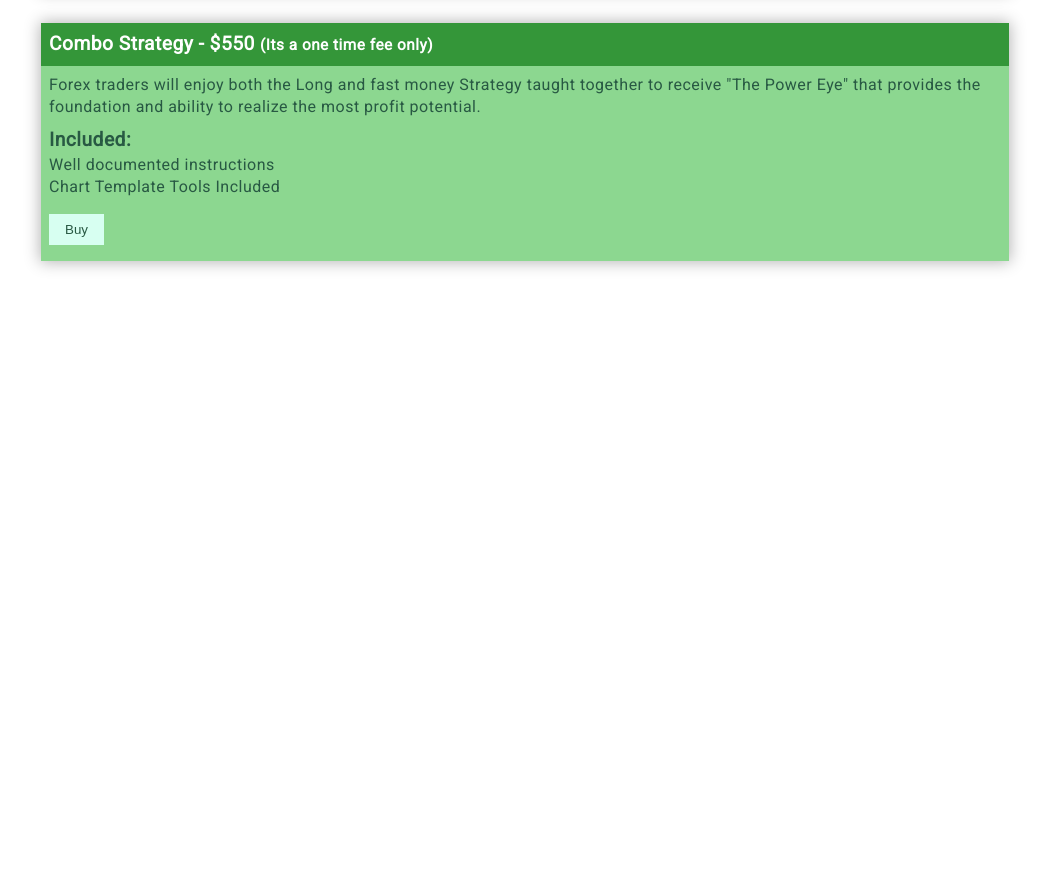
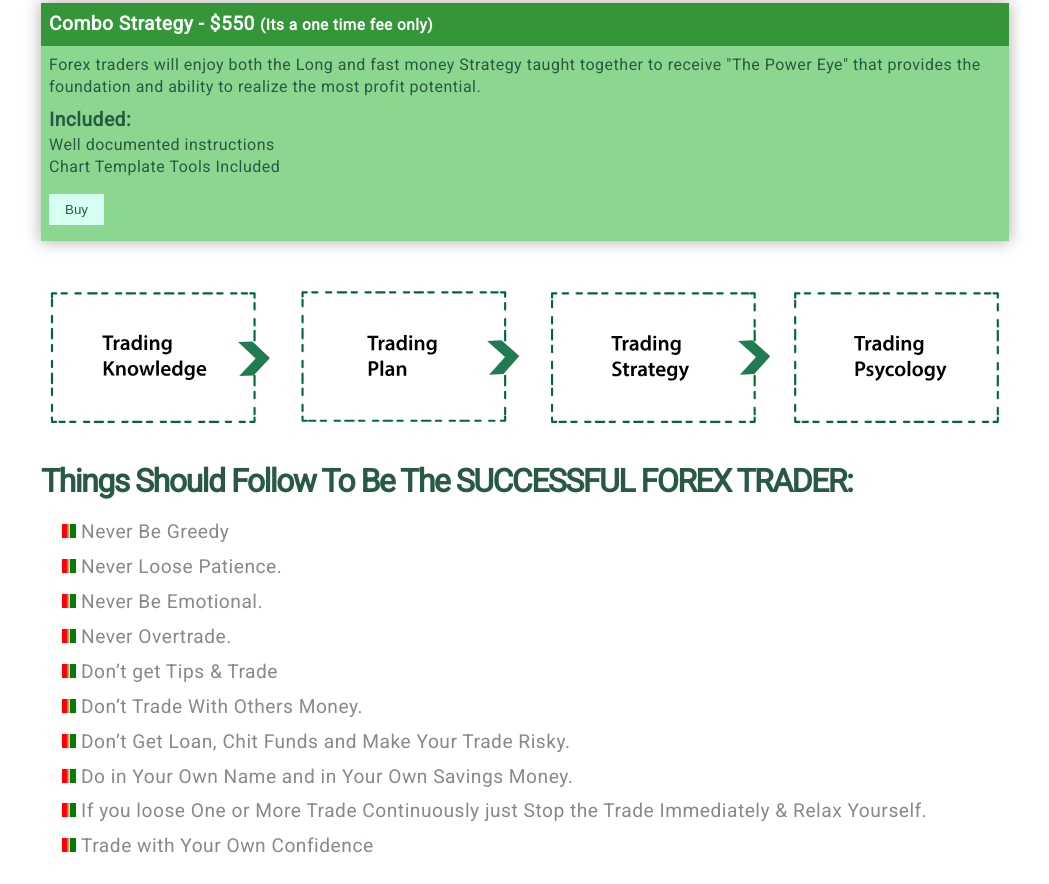
Before and after one commit to ArunHub/arunhub.github.io, a plain HTML site: page veltrade/index.html in a window 1280 px wide. Shown: the part 2184-3068 px from the top of the page, without its empty margins (115-1164 px from the left). Before the commit the page ends 2493 px from the top, so only its background shows below. Drawn offline with Linux system fonts and the light colour scheme.

Commit message:
svg added and css works

```diff
--- a/veltrade/index.html
+++ b/veltrade/index.html
@@ -106,10 +106,9 @@
          <p>We focus on teaching our clients individually and makes professional trader in financial markets, and the world’s largest banks techniques to assure a profitable trading journey.</p>
          <p>Trading is a business that is needed in the development of self-control skills, money management skills and analytical skills.</p>
     </div>
-  <div class="col col-2">
-    <blockquote>VelTrade finally make you an professional trader in Financial Markets.</blockquote>
-  </div>
  </div>
+
+ <blockquote>VelTrade finally make you an professional trader in Financial Markets.</blockquote>
     <h4>Managed Account</h4>
   <p>Don't have time for trading? no worries we will manage your account if you choose one of our preferred broker for free.</p>
   <h4>Signal services</h4>
@@ -173,6 +172,36 @@
     </div>
   </div>
 
+  <div>
+    <img src="images/learn-forex.svg" alt="">
+  </div>
+
+  <div>
+    <h3>Things should follow to be the SUCCESSFUL FOREX TRADER:</h3>
+    <ul class="list-block">
+      <li>Never Be Greedy</li>
+      <li>Never Loose Patience.</li>
+      <li>Never Be Emotional.</li>
+      <li>Never Overtrade.</li>
+      <li>Don’t get Tips &amp; Trade</li>
+      <li>Don’t Trade With Others Money.</li>
+      <li>Don’t Get Loan, Chit Funds and Make Your Trade Risky.</li>
+      <li>Do in Your Own Name and in Your Own Savings Money.</li>
+      <li>If you loose One or More Trade Continuously just Stop the Trade Immediately &amp; Relax Yourself.</li>
+      <li>Trade with Your Own Confidence</li>
+    </ul>
+
+
+
+
+
+
+
+
+
+
+  </div>
+
 
 </div>
       </main>
--- a/veltrade/scss/vel.scss
+++ b/veltrade/scss/vel.scss
@@ -106,22 +106,44 @@ small{
 
 blockquote{
 	position: relative;
-	padding:0 0 0 1rem;
-  height: 100%;
+	padding:0 0 0 1.6rem;
   font-size: 1.5rem;
   font-style: italic;
+  text-shadow:  3px 5px 3px rgba(158, 158, 158, 0.62);
 
 	&:before{
 		content: "";
 		position: absolute;
 		left: 0;
-		width: 0.5rem;
-		height: inherit;
-		background:$color4;
+		top:3px;
+		width: 1.5rem;
+		height: 1.5rem;
+		border-radius:50%;
+		background:radial-gradient(circle , green 0%, rgba(0, 0, 255, 0) 50%, red 95%);
 	}
 }
 
+ul.list-block{
+	padding-left:1rem;
 
+	li{
+		position:relative;
+		padding-left:1.5rem;
+		margin-bottom: 0.5rem;
+
+
+		&:before{
+			  content: "";
+  position: absolute;
+  left: 5px;
+    top: 5px;
+  width: 14px;
+  height: 14px;
+  background: linear-gradient(90deg, red 30%, white 60%, green 10%);
+  // border-radius: 50%;
+		}
+	}
+}
 /*  btns  */
 
 .btn{
```
Also changed, not shown: veltrade/css/vel.css, veltrade/images/learn-forex.svg (added), 1 other file.
